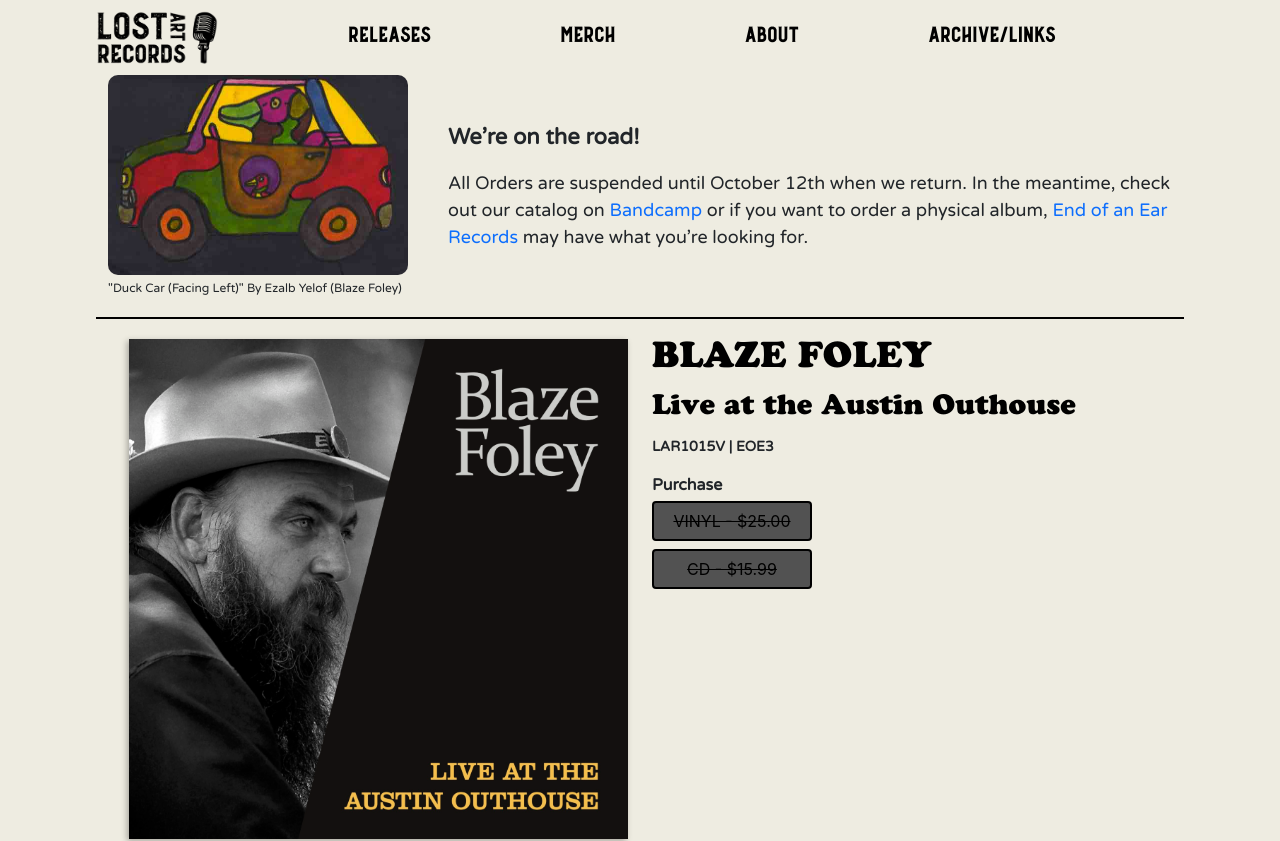
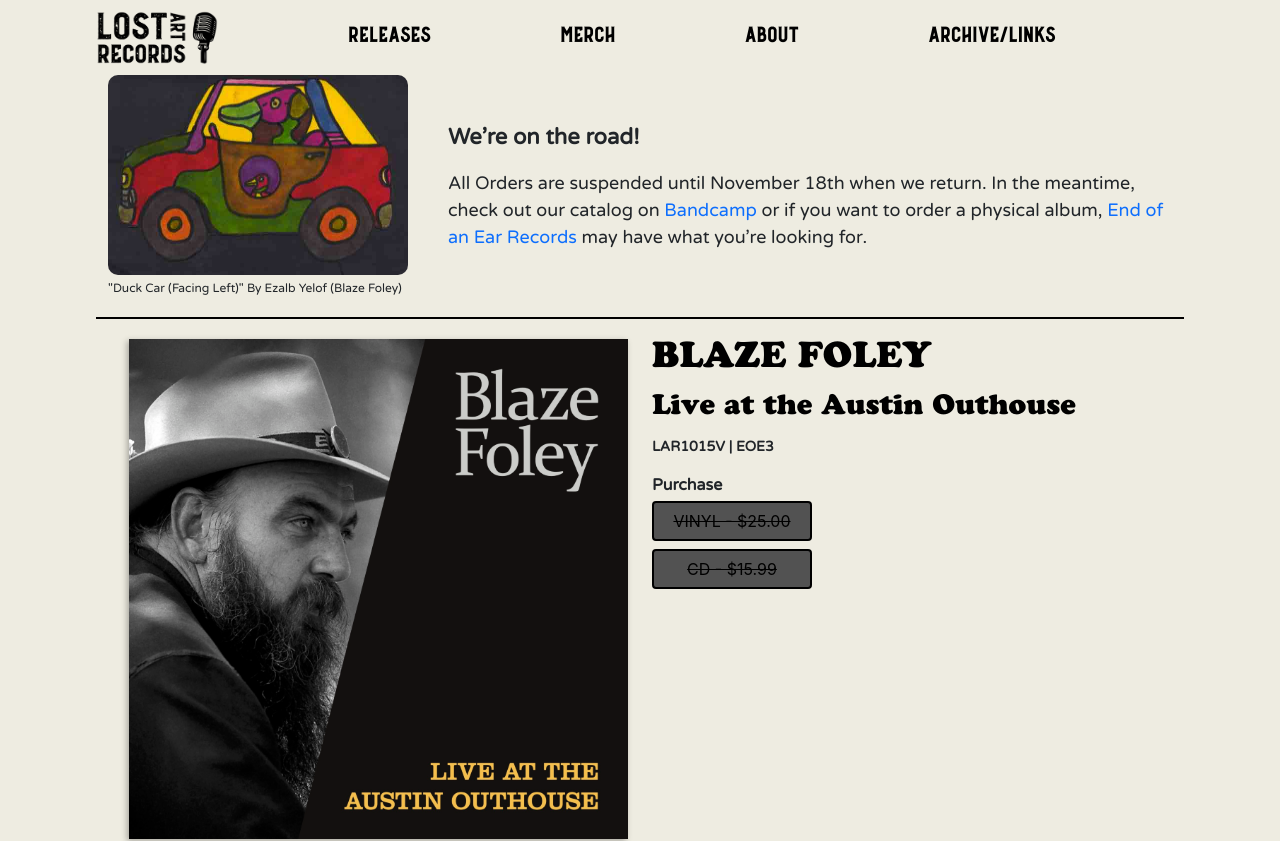
Before and after one commit to keenanmcdonald/lost-art-redesign, a Next.js app: page /album/austinouthouse in a window 1280 px wide. Shown: the top 841 px of the page. Built offline with nearby package versions, Linux system fonts and the light colour scheme.

Commit message:
update date

```diff
--- a/src/components/away-banner.js
+++ b/src/components/away-banner.js
@@ -27,7 +27,7 @@
           We&rsquo;re on the road!
         </p>
         <p style={{ fontSize: "18px" }}>
-          All Orders are suspended until October 12th when we return. In the
+          All Orders are suspended until November 18th when we return. In the
           meantime, check out our catalog on{" "}
           <Link href="https://lostartrecords.bandcamp.com/">Bandcamp</Link> or
           if you want to order a physical album,{" "}
```
